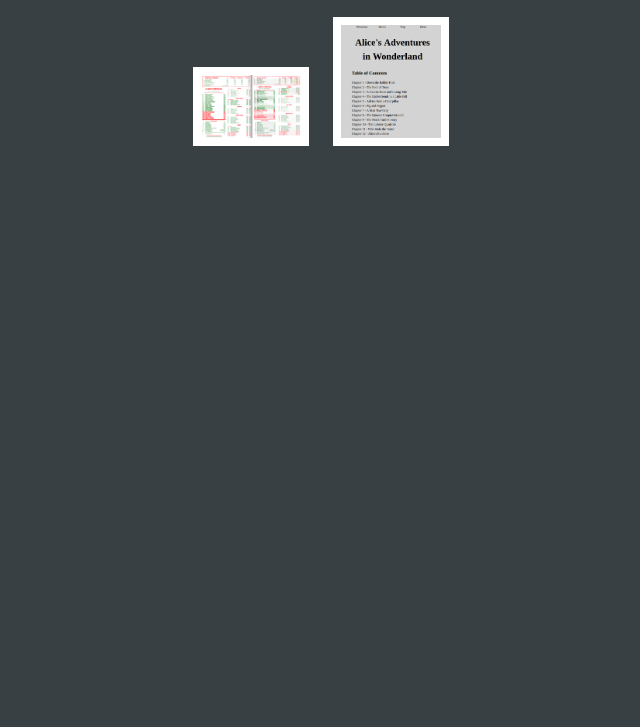
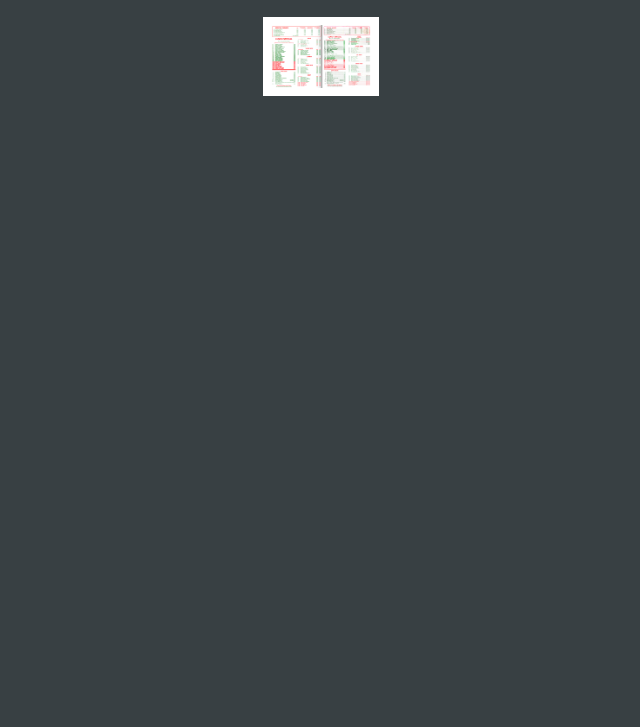
Before and after one commit to ssolt1/portfolio, a plain HTML site: page assets/gallery/index.html in a window 1280 px wide. Shown: the part 73-800 px from the top of the page, without its empty margins (319-959 px from the left). Drawn offline with nearby package versions, Linux system fonts and the light colour scheme.

Commit message:
update index

```diff
--- a/assets/gallery/index.html
+++ b/assets/gallery/index.html
@@ -8,7 +8,7 @@
 	<h1>Gallery</h1>
 	<ul id="gallery">
 		<li><a href="../menu/img/sideBySideComparison.png"><img src="../menu/img/sideBySideComparison.png" width="100" alt="Chinese Menu Recreation" title="HTML recreation on the left and the original printed menu on the right."></a></li>
-		<li><a href="../alice/index.html" target="_blank"><img src="../alice/img/aliceThumb.png" width="100" alt="Classic Book Digital Recreation" Title="Enjoy the story..."></a></li>
+		<!-- <li><a href="../alice/index.html" target="_blank"><img src="../alice/img/aliceThumb.png" width="100" alt="Classic Book Digital Recreation" Title="Enjoy the story..."></a></li> -->
 	</ul>
 	<script src="http://code.jquery.com/jquery-1.11.0.min.js" type="text/javascript" charset="utf-8"></script>
 	<script src="js/app.js" type="text/javascript" charset="utf-8"></script>
```
